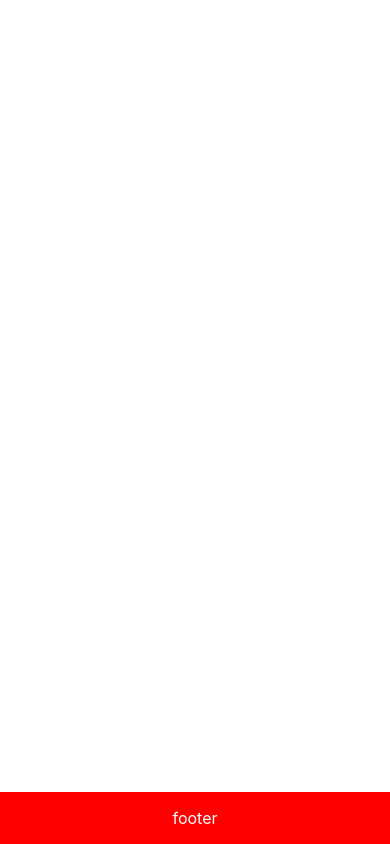
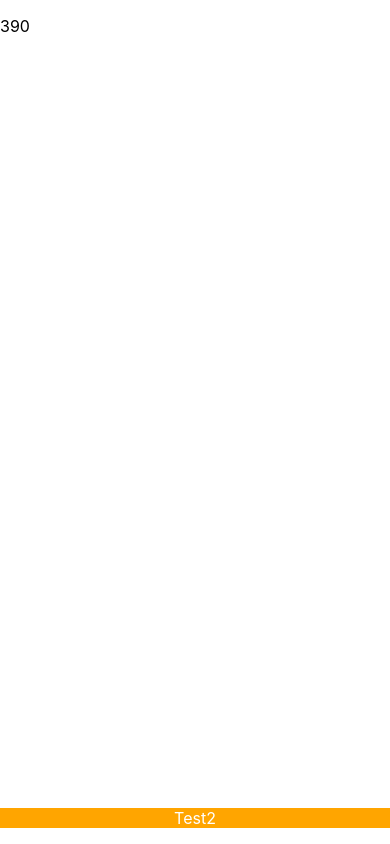
Before and after one commit to opsejf/MiniProjectWebsiteVue, a React (Create React App) app in the folder vueproject/: page / in a window 390 px wide. Built offline with nearby package versions, Linux system fonts and the light colour scheme.

Commit message:
Adding ReactHook window viewsize dynamics.

```diff
--- /dev/null
+++ b/vueproject/src/components/QuickbookSmall.js
@@ -0,0 +1,15 @@
+import React from 'react';
+import '../styles/quickbook.css';
+
+
+export default function(){
+
+    // Placehold.
+
+    return (
+        <div>
+            <p className='quickbookbar'>Test1</p>
+            <p className='quickbookbar'>Test2</p>
+        </div>
+    )
+};
--- a/vueproject/src/components/quickbook.js
+++ /dev/null
@@ -1,5 +0,0 @@
-import React from 'react';
-
-export default function(props){
-    // Placehold.
-};
--- a/vueproject/src/pages/Homepage.js
+++ b/vueproject/src/pages/Homepage.js
@@ -1,12 +1,37 @@
-import React from 'react';
+import React, { useEffect, useState } from 'react';
+
+import QuickbookSmall from '../components/QuickbookSmall';
 import '../styles/quickbook.css';
 
 function Homepage() {
+
+  let [width, setWidth] = React.useState();
+  let [newWidth, setNewWidth] = React.useState();
+
+  window.addEventListener('resize', setNewWidth);
+
+  React.useEffect(()=>{
+
+    setWidth(window.innerWidth)
+
+    if(width){
+      console.log(width);
+    }
+    else{
+      console.log("No width value!")
+    }
+
+  }, [newWidth]);
+
   return (
     <div>
 
+      <QuickbookSmall/>
+      {/* <p>{console.log(Object.keys(width))}</p> */}
+      {<p>{width}</p>}
 
-      <div className='quickbookbar'><p>footer</p></div>
+      {/* <div className='quickbookbar'><p>footer</p></div> */}
+      {/* {console.log(width)} */}
     </div>
   )
 }
--- a/vueproject/src/styles/quickbook.css
+++ b/vueproject/src/styles/quickbook.css
@@ -8,3 +8,17 @@
     color: white;
     text-align: center;
  }
+
+ /* Large quickbook bar */
+ @media screen and (min-width:500px), (max-width:1700px){
+    .quickbookbar{
+        background: blue;
+    }
+}
+
+/* Small quickbook bar */
+@media screen and (max-width:500px){
+    .quickbookbar{
+        background: orange;
+    }
+}
```
